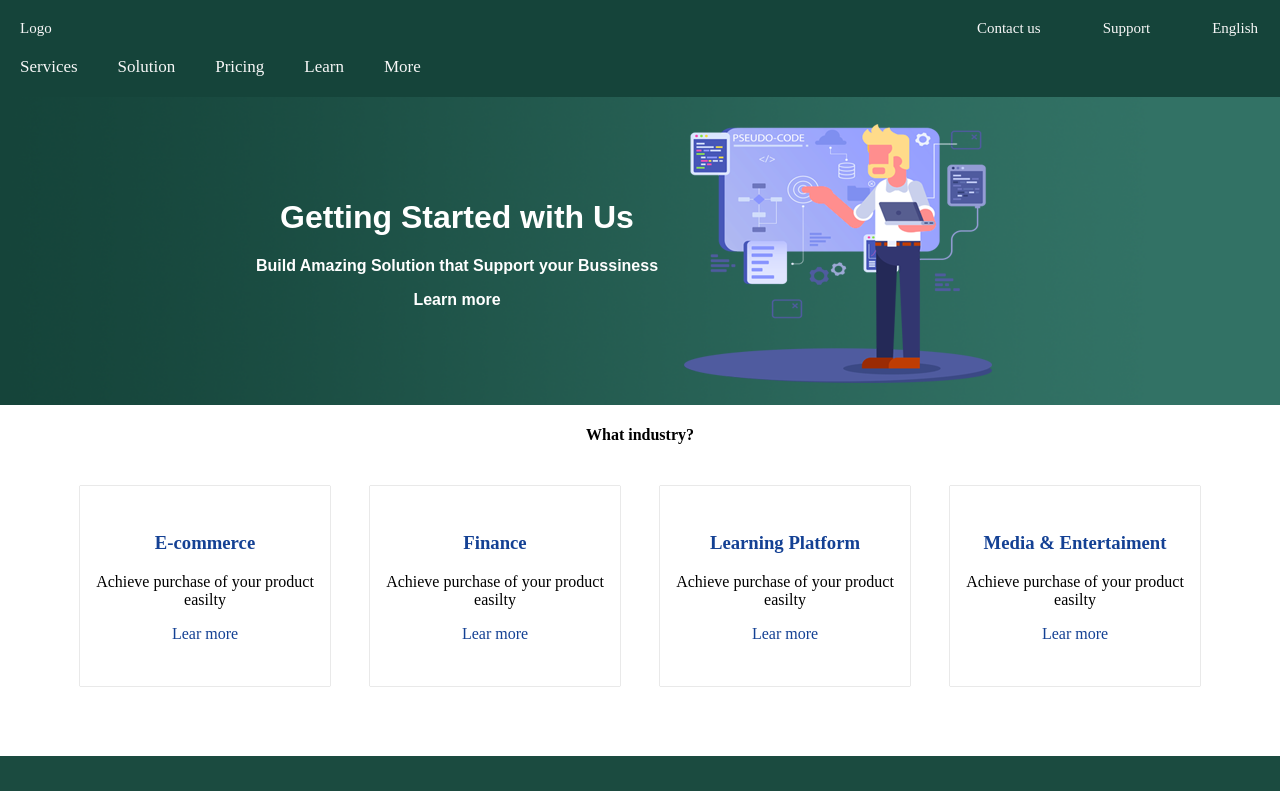
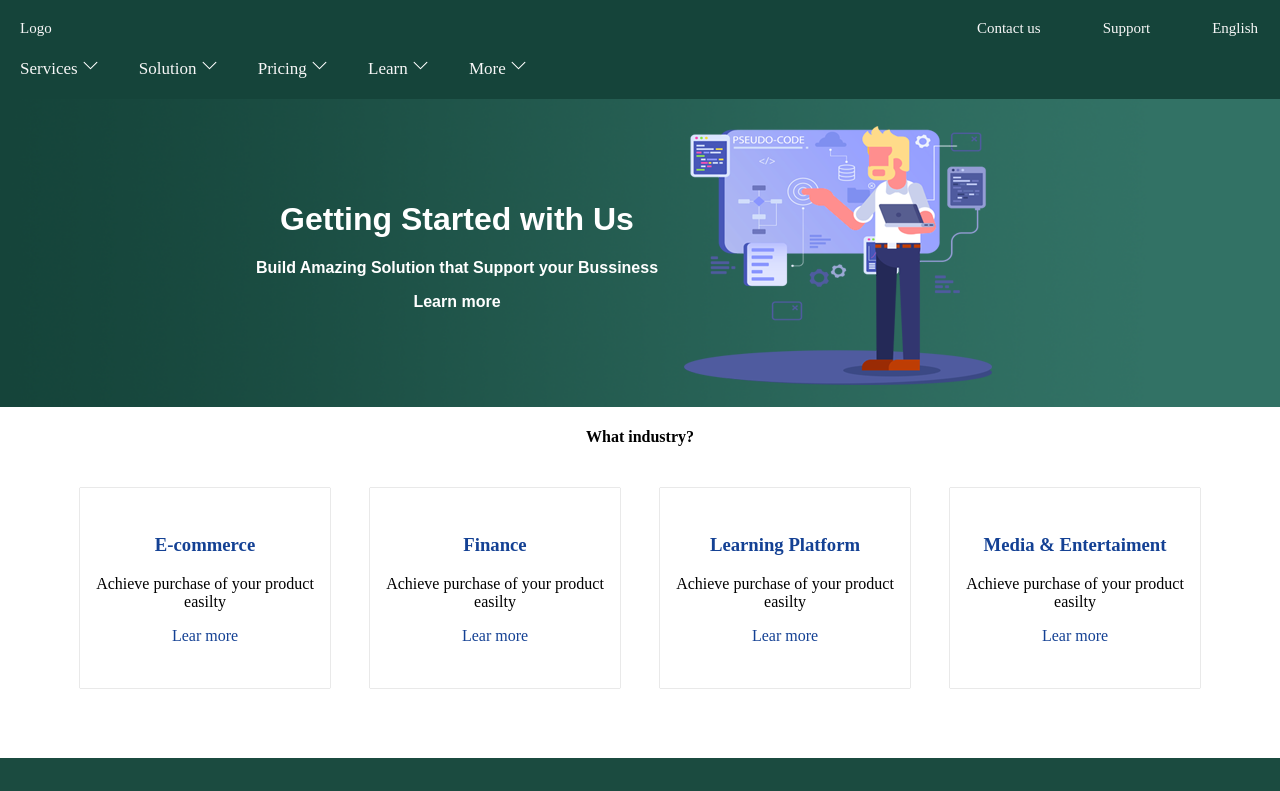
Before and after one commit to Wilfridboris/innovate, a React (Create React App) app: page / in a window 1280 px wide. Shown: the top 791 px of the page. Built offline with nearby package versions, Linux system fonts and the light colour scheme.

Commit message:
:whale2:

```diff
--- a/src/Head.js
+++ b/src/Head.js
@@ -1,18 +1,30 @@
-import React,{Component, useState} from 'react'
+import React,{Component} from 'react'
 import './head.css'
-import {BsList ,BsGrid} from "react-icons/bs";
+import {BsGridFill ,BsGrid,BsChevronDown,BsPlus} from "react-icons/bs";
 import $ from 'jquery';
 
+
 export default class Head extends Component {
-
+    constructor(props){
+        super(props)
+        this.state={
+            iconIsToggle:false
+        }
+    }
 
 
     toggleItemStyle=()=>{
+        const menu1=$('.header-item')
+        const menu2=$('.header-option')
         $('.heard-bar').on('click',()=>{
-            if($('.item').is(':visible')){
-                $('.item').hide()
+            if(menu1.hasClass('select')){
+                menu1.removeClass('select')
+                menu2.removeClass('select')
+
             }else{
-                $('.item').show()
+                menu1.addClass('select')
+                menu2.addClass('select')
+
             }
         })
     }
@@ -29,10 +41,10 @@ export default class Head extends Component {
             <div>
             <ul className="header-option">
                     <li className="logo">Logo </li>
-                    <li className="heard-bar"> <BsGrid size="1.6em" color="white"/> </li>
-                    <li className="item">Contact us</li>
-                    <li className="item">Support</li>
-                    <li className="item">English</li>
+                    <li className="heard-bar" onClick={()=>{this.setState({iconIsToggle:!this.state.iconIsToggle})}}> {this.state.iconIsToggle?<BsGridFill size="1.6em" color="white"/>:<BsGrid size="1.6em" color="white"/>} </li>
+                    <li className="item">Contact us <BsPlus className="Plus" size="1.5em" color="white"/></li>
+                    <li className="item">Support <BsPlus className="Plus" size="1.5em" color="white"/></li>
+                    <li className="item">English <BsPlus className="Plus" size="1.5em" color="white"/></li>
 
 
 
@@ -43,7 +55,7 @@ export default class Head extends Component {
                 <ul className="header-item">
                     <li className="item dropdown">
 
-                    Services
+                    Services  <BsChevronDown className="ChevronDown"  color="white"/> <BsPlus className="Plus" size="1.5em" color="white"/>
                     <div className="Products">
                     <section className="Product-section">
                         <h2><a href="">Shopify</a></h2>
@@ -73,7 +85,7 @@ export default class Head extends Component {
             </div>
 
                     </li>
-                    <li className="item dropdown">Solution
+                    <li className="item dropdown">Solution <BsChevronDown className="ChevronDown" color="white"/> <BsPlus className="Plus" size="1.5em" color="white"/>
                     <div className="Solution">
                     <section className="Product-section">
                         <h2><a href="">Web Management</a></h2>
@@ -95,9 +107,9 @@ export default class Head extends Component {
 
             </div>
             </li>
-                    <li className="item">Pricing</li>
-                    <li className="item">Learn</li>
-                    <li className="item">More</li>
+                    <li className="item">Pricing  <BsChevronDown className="ChevronDown" color="white"/> <BsPlus className="Plus" size="1.5em" color="white"/></li>
+                    <li className="item">Learn <BsChevronDown className="ChevronDown" color="white"/> <BsPlus className="Plus" size="1.5em" color="white"/></li>
+                    <li className="item">More <BsChevronDown className="ChevronDown" color="white"/> <BsPlus className="Plus" size="1.5em" color="white"/></li>
 
 
                 </ul>
--- a/src/head.css
+++ b/src/head.css
@@ -39,6 +39,18 @@ header {
     display: none;
 
 
+
+}
+.select .item{
+    display: grid;
+    grid-template-columns: 16fr 1fr;
+}
+
+.ChevronDown{
+   display: none;
+}
+.Plus{
+    display: inline-block;
 
 }
 
@@ -149,4 +161,20 @@ header {
       .heard-bar{
           display: none;
       }
+      .ChevronDown:hover{
+        transform: translate(0,5px);
+
+
+    }
+    .ChevronDown{
+        display: inline-block;
+
+
+    }
+    .Plus{
+        display: none;
+    }
+    .header-item .item,.header-option .item{
+       display: block;
+    }
 }
```
